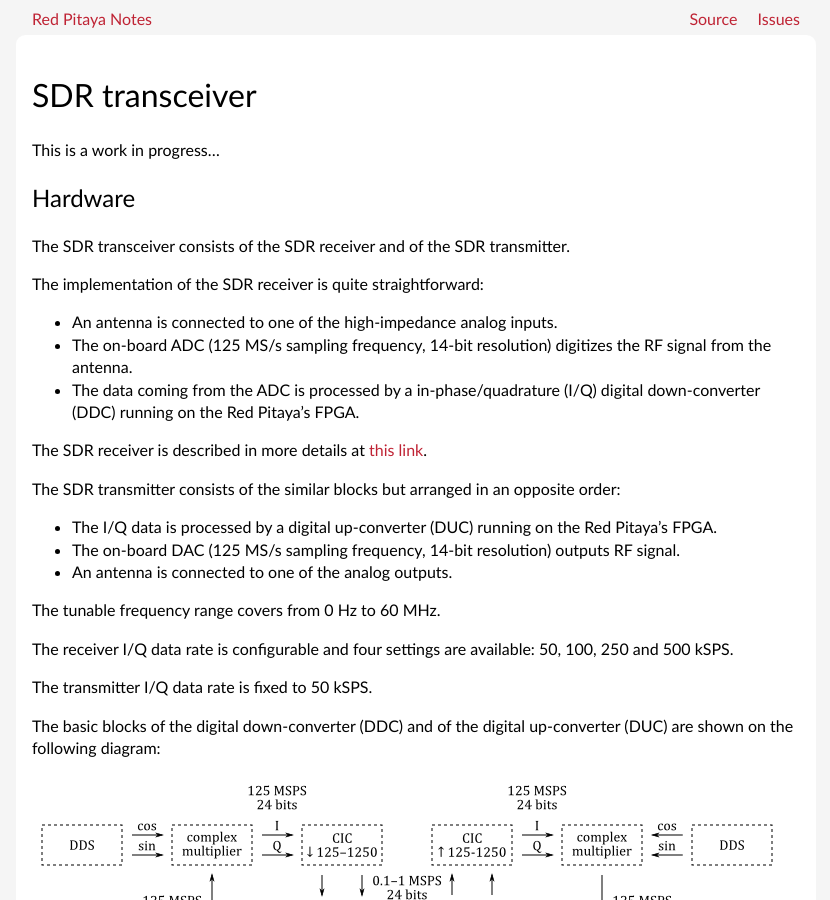
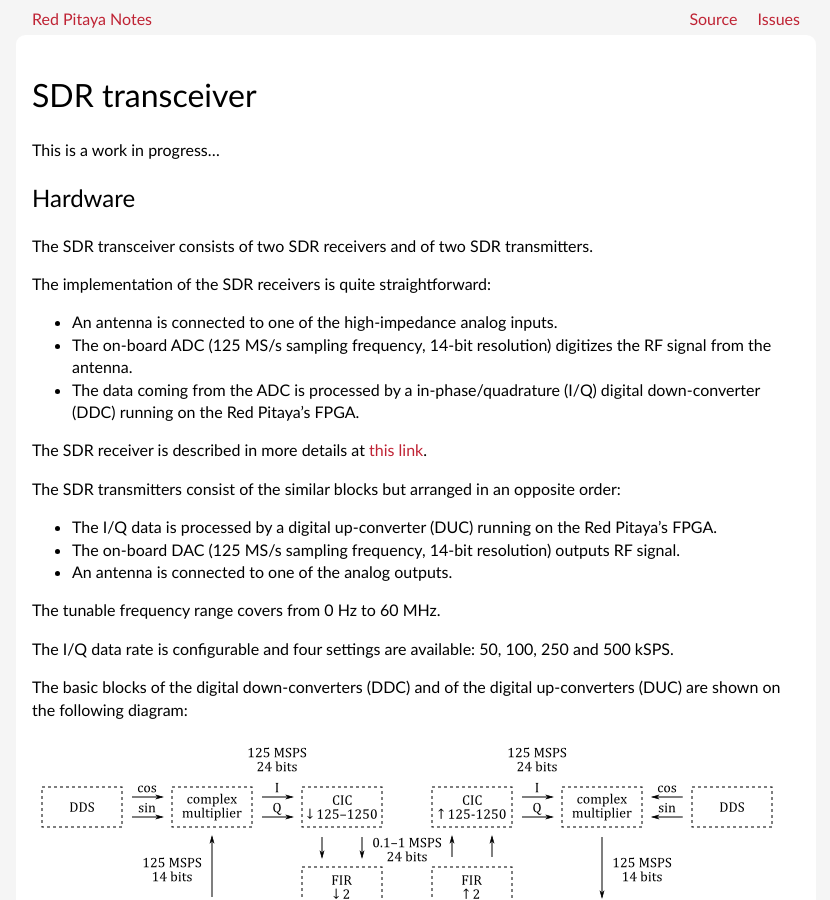
Before and after one commit to pavel-demin/red-pitaya-notes, a Jekyll site: the page built from sdr-transceiver.md, in a window 1280 px wide and 900 px high. Shown: the whole window, without its empty margins (224-1054 px from the left). Built offline with Jekyll 4.4.1, drawn with Linux system fonts in a browser that asks for light colours.

Commit message:
update SDR transceiver description

```diff
--- a/sdr-transceiver.md
+++ b/sdr-transceiver.md
@@ -9,9 +9,9 @@ This is a work in progress...
 Hardware
 -----
 
-The SDR transceiver consists of the SDR receiver and of the SDR transmitter.
+The SDR transceiver consists of two SDR receivers and of two SDR transmitters.
 
-The implementation of the SDR receiver is quite straightforward:
+The implementation of the SDR receivers is quite straightforward:
 
  - An antenna is connected to one of the high-impedance analog inputs.
  - The on-board ADC (125 MS/s sampling frequency, 14-bit resolution) digitizes the RF signal from the antenna.
@@ -19,7 +19,7 @@ The implementation of the SDR receiver is quite straightforward:
 
 The SDR receiver is described in more details at [this link]({{ "/sdr-receiver/" | prepend: site.baseurl }}).
 
-The SDR transmitter consists of the similar blocks but arranged in an opposite order:
+The SDR transmitters consist of the similar blocks but arranged in an opposite order:
 
  - The I/Q data is processed by a digital up-converter (DUC) running on the Red Pitaya's FPGA.
  - The on-board DAC (125 MS/s sampling frequency, 14-bit resolution) outputs RF signal.
@@ -27,11 +27,9 @@ The SDR transmitter consists of the similar blocks but arranged in an opposite o
 
 The tunable frequency range covers from 0 Hz to 60 MHz.
 
-The receiver I/Q data rate is configurable and four settings are available: 50, 100, 250 and 500 kSPS.
+The I/Q data rate is configurable and four settings are available: 50, 100, 250 and 500 kSPS.
 
-The transmitter I/Q data rate is fixed to 50 kSPS.
-
-The basic blocks of the digital down-converter (DDC) and of the digital up-converter (DUC) are shown on the following diagram:
+The basic blocks of the digital down-converters (DDC) and of the digital up-converters (DUC) are shown on the following diagram:
 
 ![SDR transceiver]({{ "/img/sdr-transceiver.png" | prepend: site.baseurl }})
 
```
